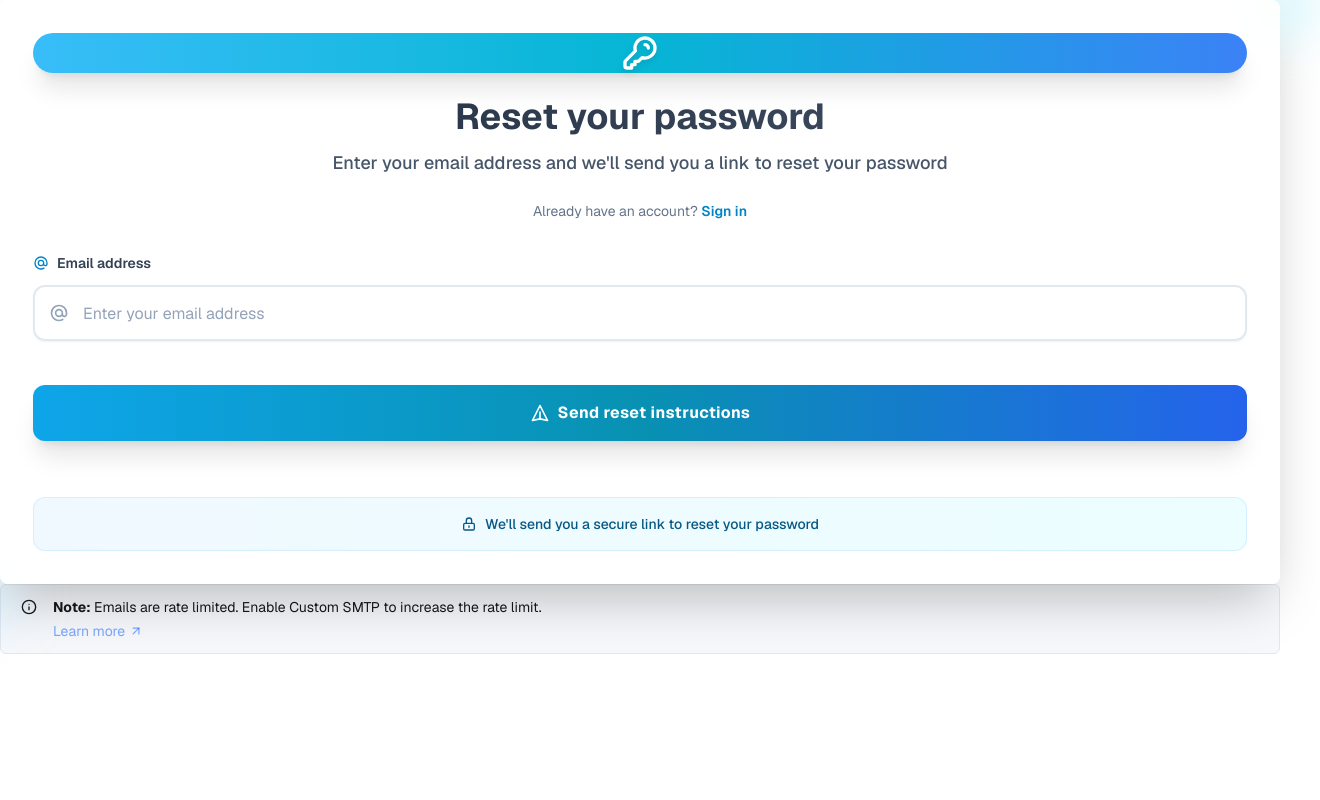
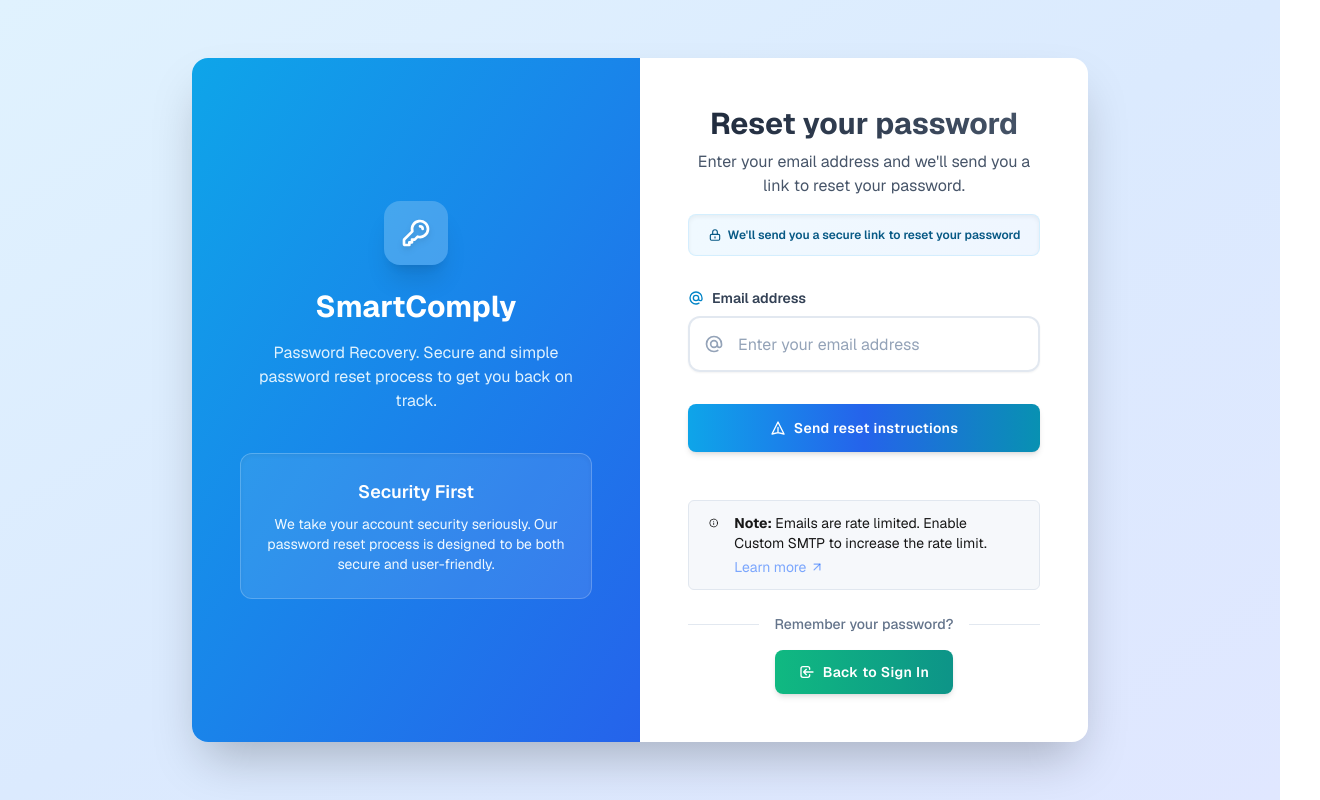
Before and after one commit to jcl03/smartcomply, a Next.js app: page /forgot-password in a window 1280 px wide. Shown: the whole page, 1320 px wide, since content can reach past the window. Built offline with nearby package versions, Linux system fonts and the light colour scheme.

Commit message:
forgot password fix

```diff
--- a/app/(auth-pages)/forgot-password/page.tsx
+++ b/app/(auth-pages)/forgot-password/page.tsx
@@ -3,25 +3,20 @@
 import { SubmitButton } from "@/components/submit-button";
 import { Input } from "@/components/ui/input";
 import { Label } from "@/components/ui/label";
-import { Card } from "@/components/ui/card";
 import Link from "next/link";
 import { SmtpMessage } from "../smtp-message";
 
 export default async function ForgotPassword(props: {
   searchParams: Promise<Message>;
-}) {  const searchParams = await props.searchParams;
-  return (
-    <>
-      <div className="relative">
-        {/* Background decorative elements */}
-        <div className="absolute -top-10 -right-10 w-20 h-20 bg-gradient-to-br from-sky-200/30 to-cyan-300/30 rounded-full blur-xl"></div>
-        <div className="absolute -bottom-10 -left-10 w-16 h-16 bg-gradient-to-br from-cyan-200/30 to-blue-300/30 rounded-full blur-xl"></div>
-
-        <Card className="relative p-8 shadow-2xl border-0 bg-white/90 dark:bg-slate-800/90 backdrop-blur-sm border border-white/20">
-          <div className="text-center mb-8">
-            <div className="mx-auto w-18 h-18 bg-gradient-to-r from-sky-400 via-cyan-500 to-blue-500 rounded-3xl flex items-center justify-center mb-6 shadow-xl transform hover:scale-105 transition-all duration-300">
+}) {
+  const searchParams = await props.searchParams;  return (
+    <div className="min-h-screen w-full flex items-center justify-center bg-gradient-to-br from-sky-100 via-blue-100 to-indigo-100 p-4">
+      <div className="w-full max-w-4xl grid md:grid-cols-2 shadow-2xl rounded-2xl overflow-hidden bg-white">
+        {/* Left Column: Branding/Info */}
+        <div className="hidden md:flex flex-col justify-center p-12 bg-gradient-to-br from-sky-500 to-blue-600 text-white">
+          <div className="mx-auto w-16 h-16 bg-white/20 rounded-2xl flex items-center justify-center mb-6 shadow-xl">
             <svg
-                className="w-10 h-10 text-white drop-shadow-md"
+              className="w-8 h-8 text-white drop-shadow-md"
               fill="none"
               viewBox="0 0 24 24"
               stroke="currentColor"
@@ -34,20 +29,54 @@
               />
             </svg>
           </div>
-            <h1 className="text-4xl font-bold bg-gradient-to-r from-slate-800 to-slate-600 dark:from-white dark:to-slate-300 bg-clip-text text-transparent mb-3">
+          <h2 className="text-3xl font-bold mb-4 text-center">
+            SmartComply
+          </h2>
+          <p className="text-center text-sky-100 mb-6">
+            Password Recovery. Secure and simple password reset process to get you back on track.
+          </p>
+          <div className="mt-4 p-6 bg-white/10 rounded-xl border border-white/20 shadow-inner">
+            <h3 className="text-lg font-semibold mb-2 text-center">Security First</h3>
+            <p className="text-sm text-sky-50 text-center">
+              We take your account security seriously. Our password reset process is designed to be both secure and user-friendly.
+            </p>
+          </div>
+        </div>
+
+        {/* Right Column: Reset Password Form */}
+        <div className="p-8 md:p-12">
+          <div className="text-center mb-6 md:mb-8">
+            <div className="md:hidden mx-auto w-14 h-14 bg-gradient-to-r from-sky-400 via-blue-500 to-cyan-500 rounded-2xl flex items-center justify-center mb-4 shadow-lg">
+              <svg
+                className="w-7 h-7 text-white drop-shadow-md"
+                fill="none"
+                viewBox="0 0 24 24"
+                stroke="currentColor"
+              >
+                <path
+                  strokeLinecap="round"
+                  strokeLinejoin="round"
+                  strokeWidth={2}
+                  d="M15 7a2 2 0 012 2m4 0a6 6 0 01-7.743 5.743L11 17H9v2H7v2H4a1 1 0 01-1-1v-2.586a1 1 0 01.293-.707l5.964-5.964A6 6 0 1121 9z"
+                />
+              </svg>
+            </div>
+            <h1 className="text-3xl font-bold bg-gradient-to-r from-slate-800 to-slate-600 bg-clip-text text-transparent mb-2">
               Reset your password
             </h1>
-            <p className="text-slate-600 dark:text-slate-400 text-lg font-medium mb-6">
-              Enter your email address and we'll send you a link to reset your password
+            <p className="text-slate-600 text-md">
+              Enter your email address and we'll send you a link to reset your password.
             </p>
-            <p className="text-sm text-slate-500 dark:text-slate-400">
-              Already have an account?{" "}
-              <Link className="text-sky-600 hover:text-sky-500 dark:text-sky-400 dark:hover:text-sky-300 font-semibold hover:underline transition-all duration-200" href="/sign-in">
-                Sign in
-              </Link>
+            <div className="mt-4 p-3 bg-gradient-to-r from-sky-50 to-blue-50 rounded-lg border border-sky-200/50 shadow-inner">
+              <p className="text-xs text-sky-800 font-semibold flex items-center justify-center gap-1.5">
+                <svg className="w-3.5 h-3.5" fill="none" viewBox="0 0 24 24" stroke="currentColor">
+                  <path strokeLinecap="round" strokeLinejoin="round" strokeWidth={2} d="M12 15v2m-6 4h12a2 2 0 002-2v-6a2 2 0 00-2-2H6a2 2 0 00-2 2v6a2 2 0 002 2zm10-10V7a4 4 0 00-8 0v4h8z" />
+                </svg>
+                We'll send you a secure link to reset your password
               </p>
-          </div>        <form className="space-y-7">
-          <div className="space-y-3">
+            </div>
+          </div>          <form className="space-y-6">
+            <div className="space-y-2">
               <Label htmlFor="email" className="text-sm font-semibold text-slate-700 dark:text-slate-300 flex items-center gap-2">
                 <svg className="w-4 h-4 text-sky-600" fill="none" viewBox="0 0 24 24" stroke="currentColor">
                   <path strokeLinecap="round" strokeLinejoin="round" strokeWidth={2} d="M16 12a4 4 0 10-8 0 4 4 0 008 0zm0 0v1.5a2.5 2.5 0 005 0V12a9 9 0 10-9 9m4.5-1.206a8.959 8.959 0 01-4.5 1.207" />
@@ -67,41 +96,56 @@
                   className="pl-12 pr-4 h-14 border-2 border-slate-200 dark:border-slate-600 focus:border-sky-400 focus:ring-4 focus:ring-sky-400/20 rounded-xl bg-white/80 dark:bg-slate-700/80 backdrop-blur-sm shadow-sm hover:shadow-md transition-all duration-200 text-base font-medium placeholder:text-slate-400 placeholder:font-normal"
                   required
                 />
-              <div className="absolute inset-0 rounded-xl bg-gradient-to-r from-sky-400/0 via-cyan-400/0 to-blue-400/0 group-focus-within:from-sky-400/5 group-focus-within:via-cyan-400/5 group-focus-within:to-blue-400/5 transition-all duration-300 pointer-events-none"></div>
+                <div className="absolute inset-0 rounded-xl bg-gradient-to-r from-sky-400/0 via-blue-400/0 to-cyan-400/0 group-focus-within:from-sky-400/5 group-focus-within:via-blue-400/5 group-focus-within:to-cyan-400/5 transition-all duration-300 pointer-events-none"></div>
               </div>
             </div>
 
-          <div className="pt-4">
+            <div className="pt-2">
               <SubmitButton
                 formAction={forgotPasswordAction}
-              className="w-full h-14 bg-gradient-to-r from-sky-500 via-cyan-600 to-blue-600 hover:from-sky-600 hover:via-cyan-700 hover:to-blue-700 text-white font-bold rounded-xl shadow-xl hover:shadow-2xl transition-all duration-300 transform hover:-translate-y-1 hover:scale-[1.02] text-base tracking-wide relative overflow-hidden group"
+                className="w-full h-12 bg-gradient-to-r from-sky-500 via-blue-600 to-cyan-600 hover:from-sky-600 hover:via-blue-700 hover:to-cyan-700 text-white font-semibold rounded-lg shadow-md hover:shadow-lg transition-all duration-300 transform hover:-translate-y-0.5 text-sm tracking-wide relative overflow-hidden group"
               >
                 <span className="relative z-10 flex items-center justify-center gap-2">
-                <svg className="w-5 h-5 group-hover:rotate-12 transition-transform duration-300" fill="none" viewBox="0 0 24 24" stroke="currentColor">
+                  <svg className="w-4 h-4 group-hover:rotate-12 transition-transform duration-300" fill="none" viewBox="0 0 24 24" stroke="currentColor">
                     <path strokeLinecap="round" strokeLinejoin="round" strokeWidth={2} d="M12 19l9 2-9-18-9 18 9-2zm0 0v-8" />
                   </svg>
                   Send reset instructions
                 </span>
-              <div className="absolute inset-0 bg-gradient-to-r from-white/0 via-white/20 to-white/0 translate-x-[-100%] group-hover:translate-x-[100%] transition-transform duration-700"></div>
-            </SubmitButton>
+                <div className="absolute inset-0 bg-gradient-to-r from-white/0 via-white/20 to-white/0 translate-x-[-100%] group-hover:translate-x-[100%] transition-transform duration-700"></div>              </SubmitButton>
             </div>
 
             <FormMessage message={searchParams} />
 
-          <div className="mt-8 text-center">
-            <div className="bg-gradient-to-r from-sky-50 to-cyan-50 dark:from-sky-900/30 dark:to-cyan-900/30 rounded-xl p-4 border border-sky-200/50 dark:border-sky-700/50">
-              <div className="flex items-center justify-center gap-2 text-sm text-sky-800 dark:text-sky-200 font-medium">
+            <div className="mt-4">
+              <SmtpMessage />
+            </div>
+
+            <div className="mt-6 text-center">
+              <div className="relative">
+                <div className="absolute inset-0 flex items-center">
+                  <div className="w-full border-t border-slate-200 dark:border-slate-700"></div>
+                </div>
+                <div className="relative flex justify-center text-sm">
+                  <span className="px-4 bg-white dark:bg-slate-800 text-slate-500 dark:text-slate-400 font-medium">
+                    Remember your password?
+                  </span>
+                </div>
+              </div>
+
+              <div className="mt-4">
+                <Link
+                  href="/sign-in"
+                  className="inline-flex items-center gap-2 px-6 py-3 bg-gradient-to-r from-emerald-500 to-teal-600 hover:from-emerald-600 hover:to-teal-700 text-white font-semibold rounded-lg shadow-md hover:shadow-lg transition-all duration-300 transform hover:-translate-y-0.5 text-sm tracking-wide"
+                >
                   <svg className="w-4 h-4" fill="none" viewBox="0 0 24 24" stroke="currentColor">
-                  <path strokeLinecap="round" strokeLinejoin="round" strokeWidth={2} d="M12 15v2m-6 4h12a2 2 0 002-2v-6a2 2 0 00-2-2H6a2 2 0 00-2 2v6a2 2 0 002 2zm10-10V7a4 4 0 00-8 0v4h8z" />
+                    <path strokeLinecap="round" strokeLinejoin="round" strokeWidth={2} d="M11 16l-4-4m0 0l4-4m-4 4h14m-5 4v1a3 3 0 01-3 3H6a3 3 0 01-3-3V7a3 3 0 013-3h7a3 3 0 013 3v1" />
                   </svg>
-                We'll send you a secure link to reset your password
+                  Back to Sign In
+                </Link>
+              </div>
+            </div>          </form>
         </div>
       </div>
     </div>
-        </form>
-      </Card>
-      </div>
-      <SmtpMessage />
-    </>
   );
 }
--- a/app/actions.ts
+++ b/app/actions.ts
@@ -91,7 +91,6 @@
       "Passwords do not match",
     );
   }
-
   const { error } = await supabase.auth.updateUser({
     password: password,
   });
@@ -103,7 +102,7 @@
     );
   }
 
-  return encodedRedirect("success", "/protected/reset-password", "Password updated");
+  return encodedRedirect("success", "/protected", "Password updated successfully! Welcome back.");
 };
 
 export const signOutAction = async () => {
--- /dev/null
+++ b/components/success-redirect.tsx
@@ -0,0 +1,23 @@
+"use client";
+
+import { useEffect } from "react";
+import { useRouter } from "next/navigation";
+
+interface SuccessRedirectProps {
+  redirectUrl: string;
+  delay?: number;
+}
+
+export function SuccessRedirect({ redirectUrl, delay = 3000 }: SuccessRedirectProps) {
+  const router = useRouter();
+
+  useEffect(() => {
+    const timer = setTimeout(() => {
+      router.push(redirectUrl);
+    }, delay);
+
+    return () => clearTimeout(timer);
+  }, [router, redirectUrl, delay]);
+
+  return null;
+}
```
Also changed, not shown: app/protected/reset-password/page.tsx (+35 -0 lines). Lines whose indentation alone changed are shown as unchanged.
